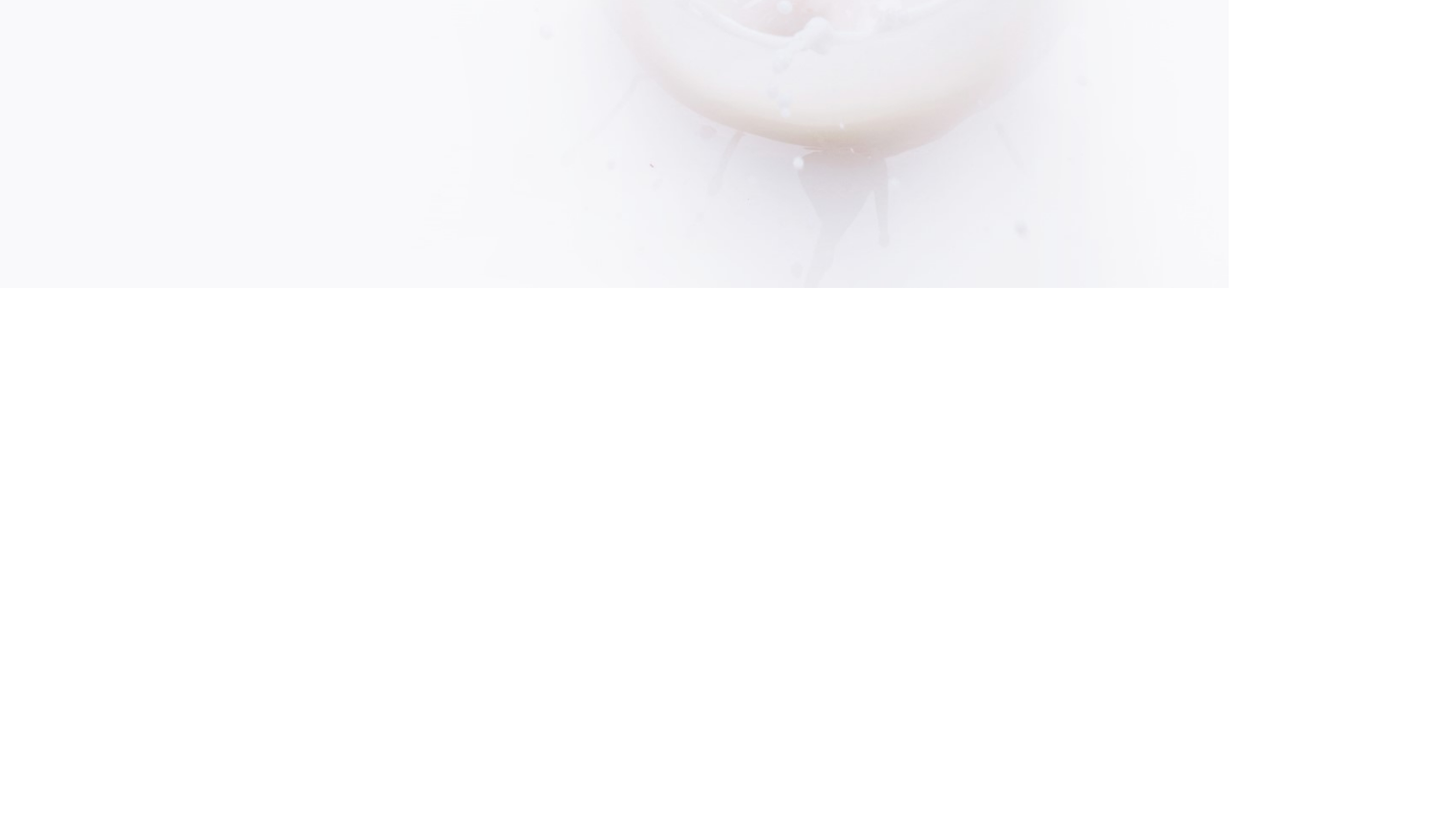
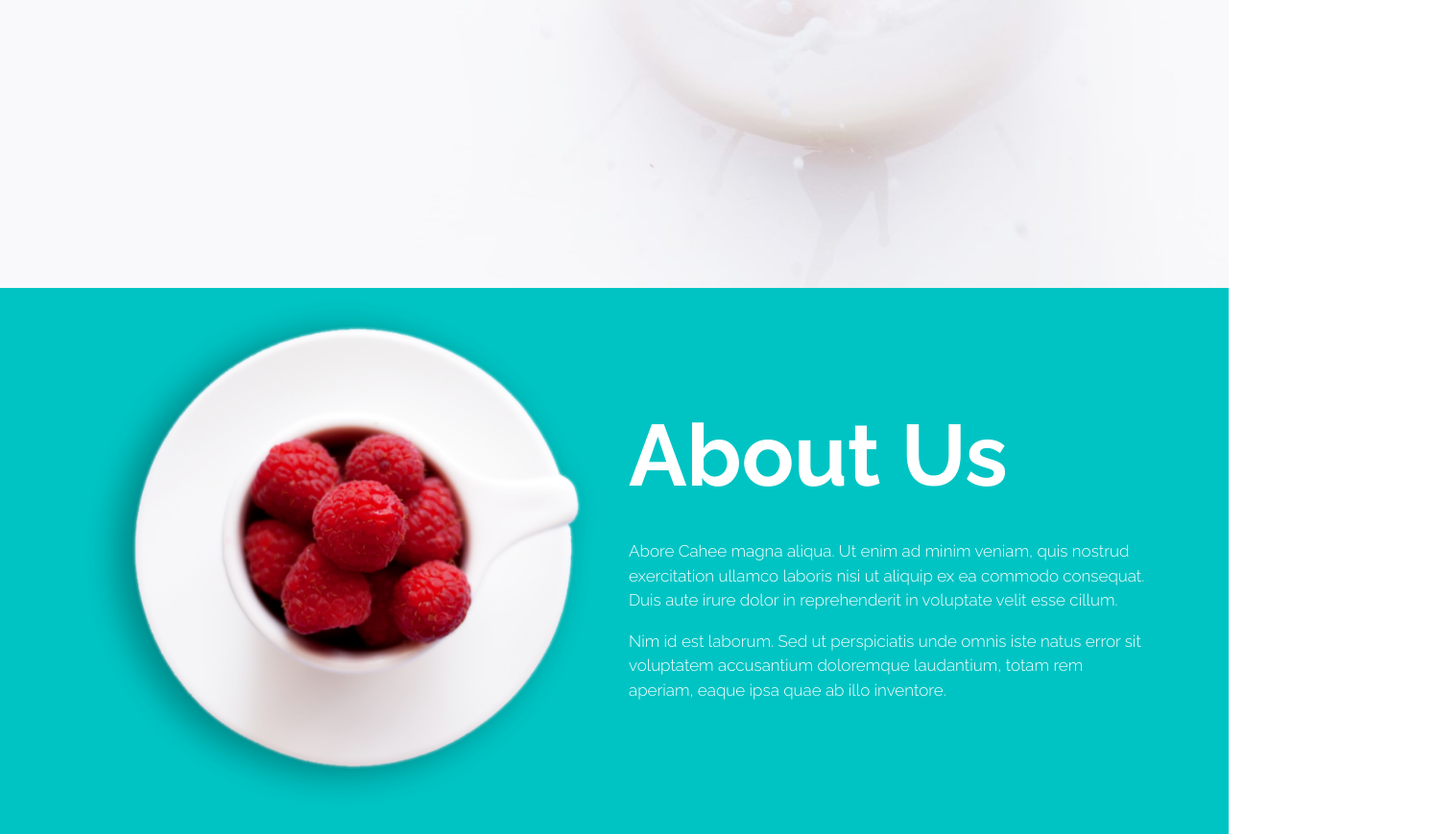
Before and after one commit to ivanabojovic/Cahee, a plain HTML site: page index.html in a window 1280 px wide. Shown: the part 559-1428 px from the top of the page at 96% size, 1495 px wide, since content can reach past the window. Before the commit the page ends 859 px from the top, so only its background shows below. Drawn offline with Linux system fonts and the light colour scheme.

Commit message:
Section about finished

```diff
--- a/index.html
+++ b/index.html
@@ -98,6 +98,34 @@ and open the template in the editor.
                 </div>
             </section>
             <!--Hero end-->
+            <!--About start-->
+            <section id="about" class="about text-white text-center py-2 text-md-left" style="background-color: #00C4C4">
+                <div class="container">
+                    <div class="row align-items-center justify-content-md-end align-items-md-center">
+                        <div class="col-12 col-md-6 animation" data-animation="slideRight">
+                            <figure>
+                                <img src="img/raspberry.png" alt="Raspberry" />
+                            </figure>
+                        </div>
+                        <div class="col-12 col-md-6 animation" data-animation="slideLeft">
+                            <article class="about-item">
+                                <h2 class="about-item-title text-capitalize">About us</h2>
+                                <p class="about-item-content font-weight-light">
+                                    Abore Cahee magna aliqua. Ut enim ad minim veniam, quis nostrud exercitation ullamco
+                                    laboris nisi ut aliquip ex ea commodo consequat. Duis aute irure dolor in reprehenderit
+                                    in voluptate velit esse cillum.
+                                </p>
+                                <p class="about-item-content font-weight-light">
+                                    Nim id est laborum. Sed ut perspiciatis unde omnis iste natus error sit voluptatem
+                                    accusantium doloremque laudantium, totam rem aperiam, eaque ipsa quae ab illo
+                                    inventore.
+                                </p>
+                            </article>
+                        </div>
+                    </div>
+                </div>
+            </section>
+            <!--About end-->
         </main>
         <!--Main end-->
 
--- /dev/null
+++ b/scss/partials/_about.scss
@@ -0,0 +1,13 @@
+.about {
+    figure {
+        img {
+            display:block;
+            max-width:100%;
+        }
+    }
+}
+@media(min-width:768px) {
+    .about {
+        padding: 50px 0;
+    }
+}
--- a/scss/partials/_header.scss
+++ b/scss/partials/_header.scss
@@ -13,6 +13,9 @@ header {
         color: rgba(0, 0, 0, 0.9);
         font-family: $font-pacifico;
         font-size: 2.94rem;
+        &:hover {
+            color:$orange;
+        }
     }
     .navbar-nav {
         background: $bg-white;
--- a/scss/theme.scss
+++ b/scss/theme.scss
@@ -3,3 +3,4 @@
 @import "partials/_base.scss";
 @import "partials/_header.scss";
 @import "partials/_hero.scss";
+@import "partials/_about.scss";
```
Also changed, not shown: css/theme.css, 1 other file.
